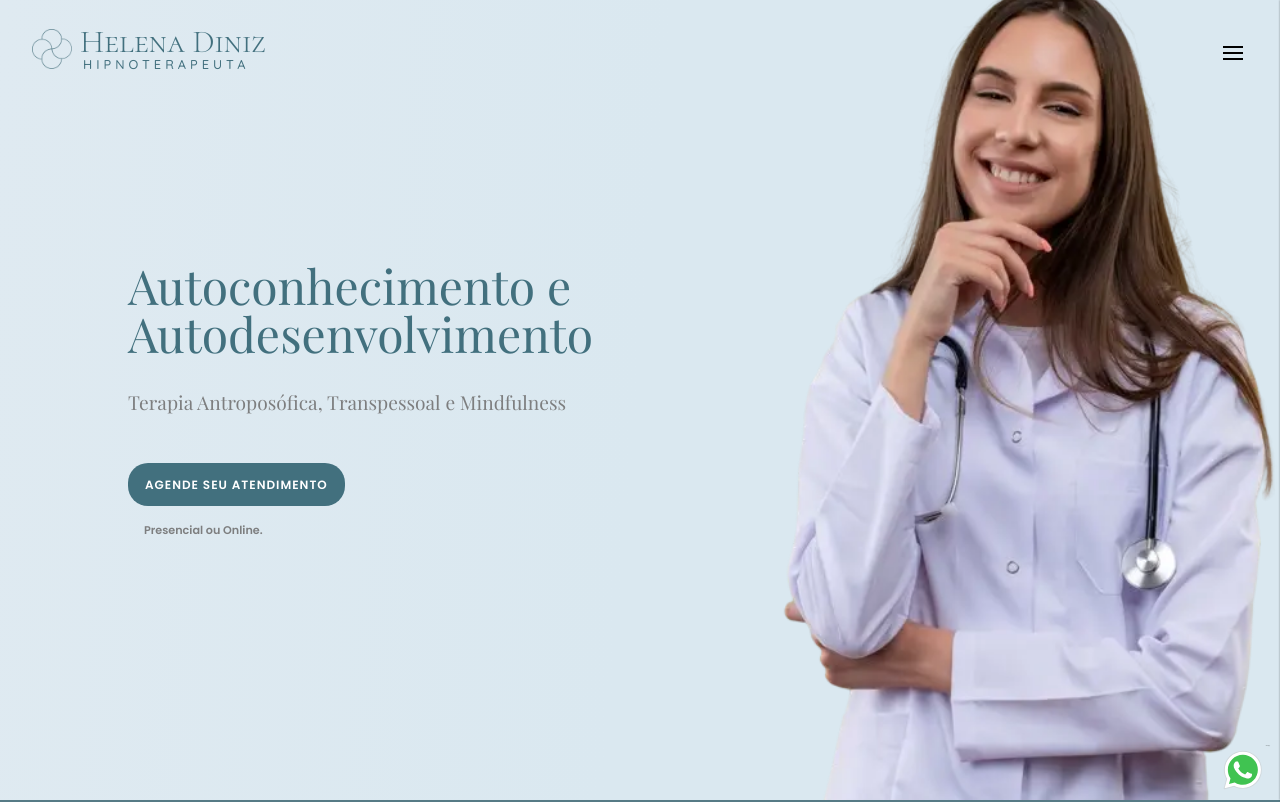
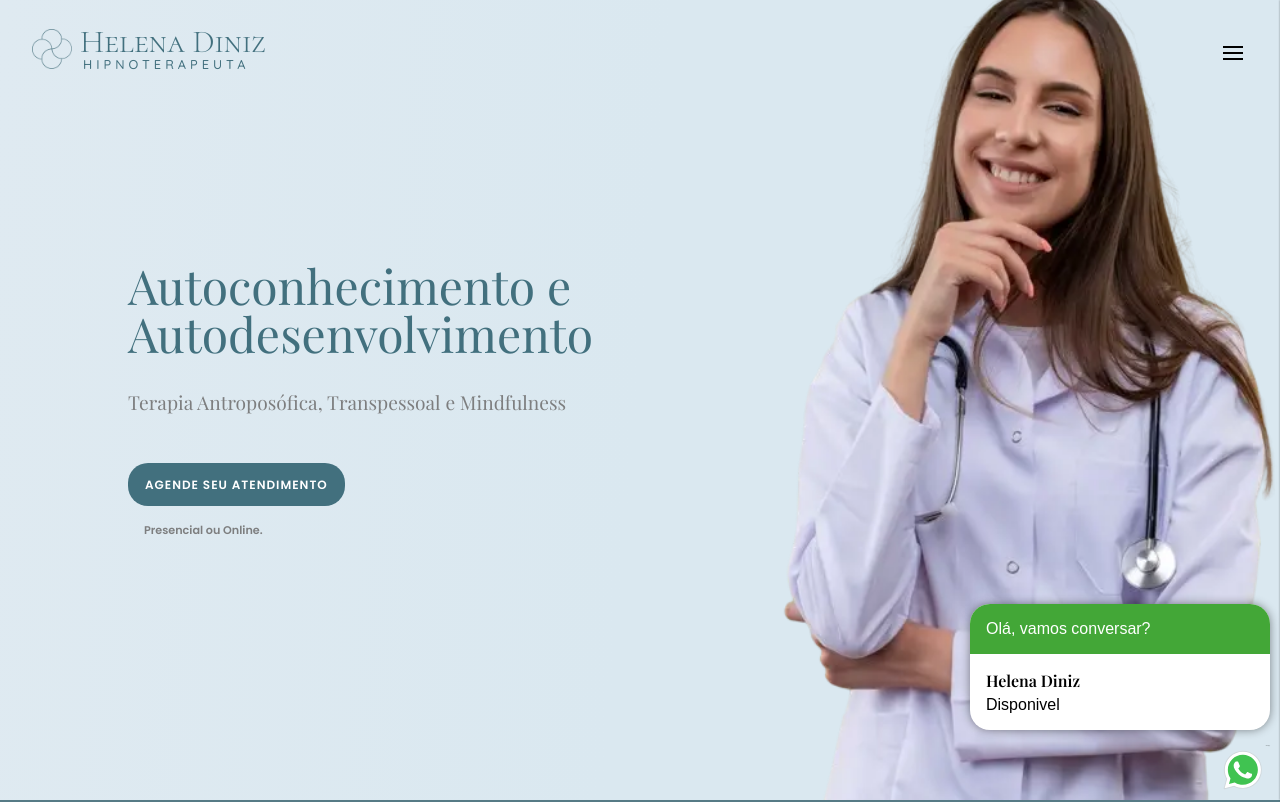
Before and after one commit to rlxmts/helena-diniz-react, a React (Create React App) app: page / in a window 1280 px wide. Shown: the top 802 px of the page. Built offline with nearby package versions, Linux system fonts and the light colour scheme.

Commit message:
:dizzy: add pop up wpp

```diff
--- a/src/App.js
+++ b/src/App.js
@@ -10,6 +10,7 @@ import Rodape from "./components/layout/Rodape";
 import styled from "styled-components";
 import { useEffect, useRef, useState } from "react";
 import classNames from "classnames";
+import CaixaWpp from "./components/common/caixaWpp";
 
 const ContainerApp = styled.div`
     overflow: hidden;
@@ -118,6 +119,7 @@ function App() {
       <Citacao />
       <Contato />
       <Rodape />
+      <CaixaWpp />
       <a
         className="botao-wpp"
         href="https://wa.me/351931662209"
--- /dev/null
+++ b/src/components/common/caixaWpp/index.js
@@ -0,0 +1,79 @@
+import { useEffect, useRef } from "react";
+import styled from "styled-components";
+
+const Div = styled.div`
+    position: fixed;
+    bottom: -100%;
+    right: 10px;
+    background-color: #FFFFFF;
+    border-radius: 20px;
+    box-shadow: 0px 0px 10px #00000070;
+    width: 300px;
+    transition: 1s;
+
+    span{
+        display:block;
+    }
+
+    .saudacao{
+        border-radius: 20px 20px 0 0;
+        background-color: #43a737;
+        padding: 1rem;
+
+        span{
+          color: #FFFFFF;
+          font-family: "Arial", sans-serif;
+        }
+    }
+
+    .info{
+        padding: 1rem;
+
+        .nome{
+            font-weight:600;
+        }
+
+        .status{
+            font-family: "Arial", sans-serif;
+            font-weight: 300;
+            margin-top: 5px;
+        }
+    }
+`
+
+const CaixaWpp = ()=> {
+
+    const caixa = useRef(null)
+
+    useEffect( ()=> {
+
+        const tempo = setTimeout( ()=>{
+            caixa.current.style.bottom = '70px';
+        },5000)
+
+
+        return() => clearTimeout(tempo);
+    }, [])
+
+    return(
+        <Div ref={caixa}>
+            <a
+            href="https://wa.me/351931662209"
+            rel="noreferrer noopener"
+            target="_blank"
+            >
+                <div className="saudacao">
+                    <span>
+                        Olá, vamos conversar?
+                    </span>
+                </div>
+                <div className="info">
+                    <span className="nome">Helena Diniz</span>
+                    <span className="status">Disponivel</span>
+                </div>
+            </a>
+        </Div>
+    )
+}
+
+export default CaixaWpp;
```
